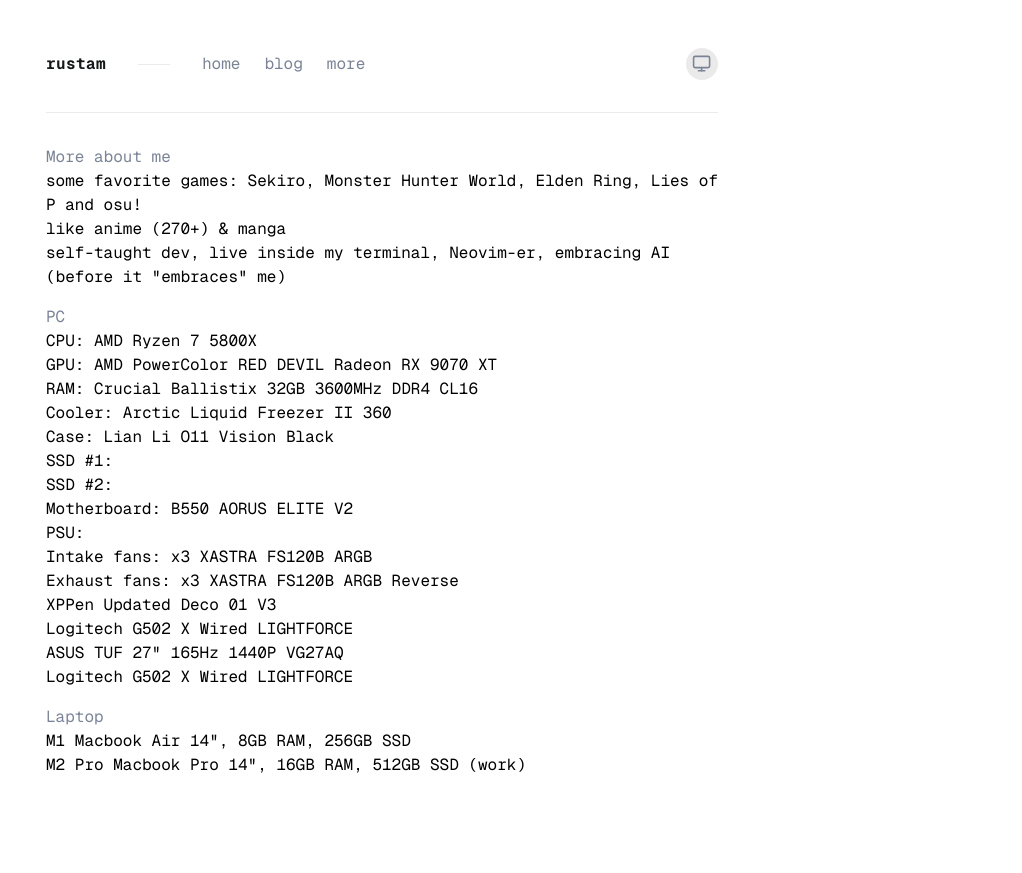
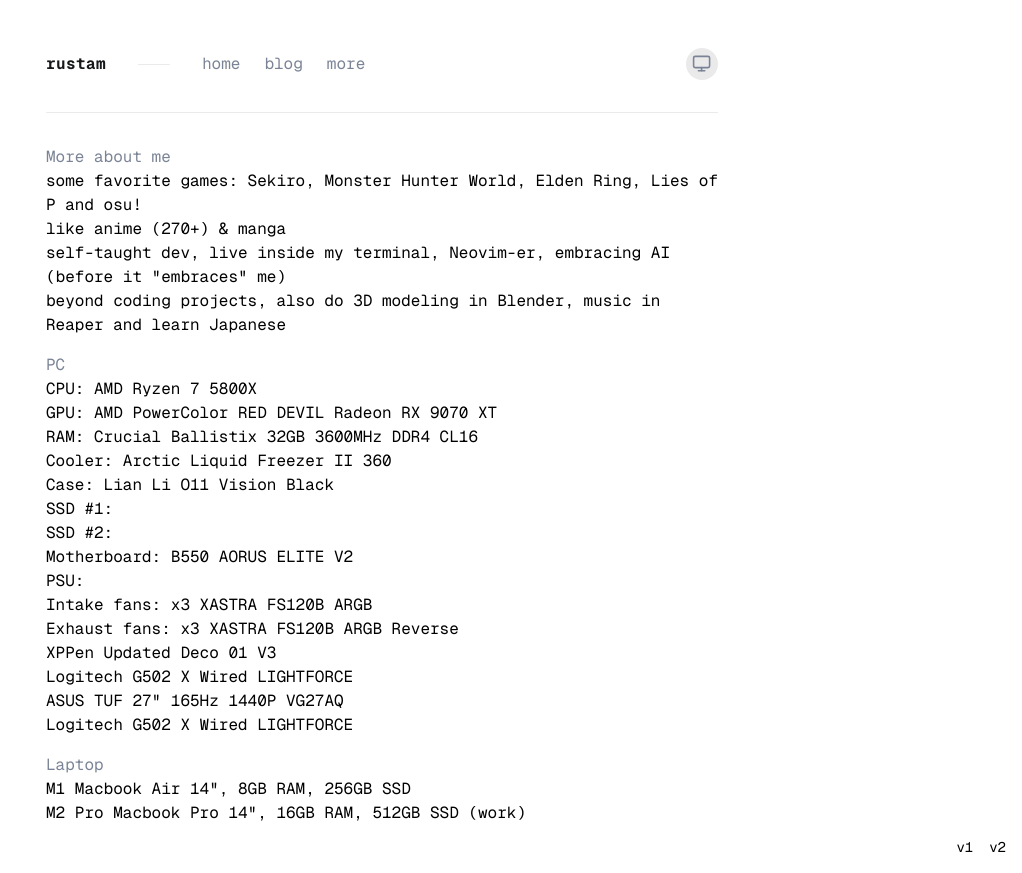
Before and after one commit to frixaco/frixaco.com, a Next.js app: page /more in a window 1280 px wide. Shown: the whole page, without its empty margins (258-1280 px from the left). Before the commit the page ends 825 px from the top, so only its background shows below. Built offline with nearby package versions, Linux system fonts and the light colour scheme.

Commit message:
Add WIP banner and v1+v2 links

```diff
--- a/src/app/layout.tsx
+++ b/src/app/layout.tsx
@@ -24,6 +24,8 @@
 export default function RootLayout({
   children,
 }: Readonly<{ children: React.ReactNode }>) {
+  const isWIP = false;
+
   return (
     <html lang="en" suppressHydrationWarning>
       <body
@@ -35,7 +37,7 @@
           enableSystem
           disableTransitionOnChange
         >
-          <main className="overflow-hidden flex flex-col items-center justify-start py-12 2xl:py-20 min-h-screen font-mono relative">
+          <main className="relative overflow-hidden flex flex-col items-center justify-start py-12 2xl:py-20 min-h-screen font-mono">
             <div className="size-full max-w-2xl flex flex-col gap-8 px-8 md:px-0">
               <div className="flex items-start gap-8 justify-between relative">
                 <div className="flex flex-col md:flex-row md:items-center justify-start gap-8 md:h-8">
@@ -66,7 +68,38 @@
               {children}
             </div>
 
+            {isWIP && (
+              <div className="fixed inset-0 z-50 flex items-center justify-center bg-black/50">
+                <h1 className="text-center text-4xl font-bold text-white">
+                  making some changes
+                  <br />
+                  will be back soon
+                  <br />
+                  keyboard navigation is working though
+                </h1>
+              </div>
+            )}
+
             <Drawer isOpen={false} />
+
+            <div className="absolute right-0 bottom-0 p-4 flex gap-4 text-sm">
+              <span>
+                <a
+                  className="hover:underline"
+                  href="https://frixaco-nncl2ucfa-frixaco-personal.vercel.app/"
+                >
+                  v1
+                </a>
+              </span>
+              <span>
+                <a
+                  className="hover:underline"
+                  href="https://frixaco-7uw1r14e8-frixaco-personal.vercel.app/"
+                >
+                  v2
+                </a>
+              </span>
+            </div>
           </main>
         </ThemeProvider>
       </body>
--- a/src/app/more/page.tsx
+++ b/src/app/more/page.tsx
@@ -12,6 +12,10 @@
           <li>
             self-taught dev, live inside my terminal, Neovim-er, embracing AI
             (before it "embraces" me)
+          </li>
+          <li>
+            beyond coding projects, also do 3D modeling in Blender, music in
+            Reaper and learn Japanese
           </li>
         </ul>
       </div>
```
